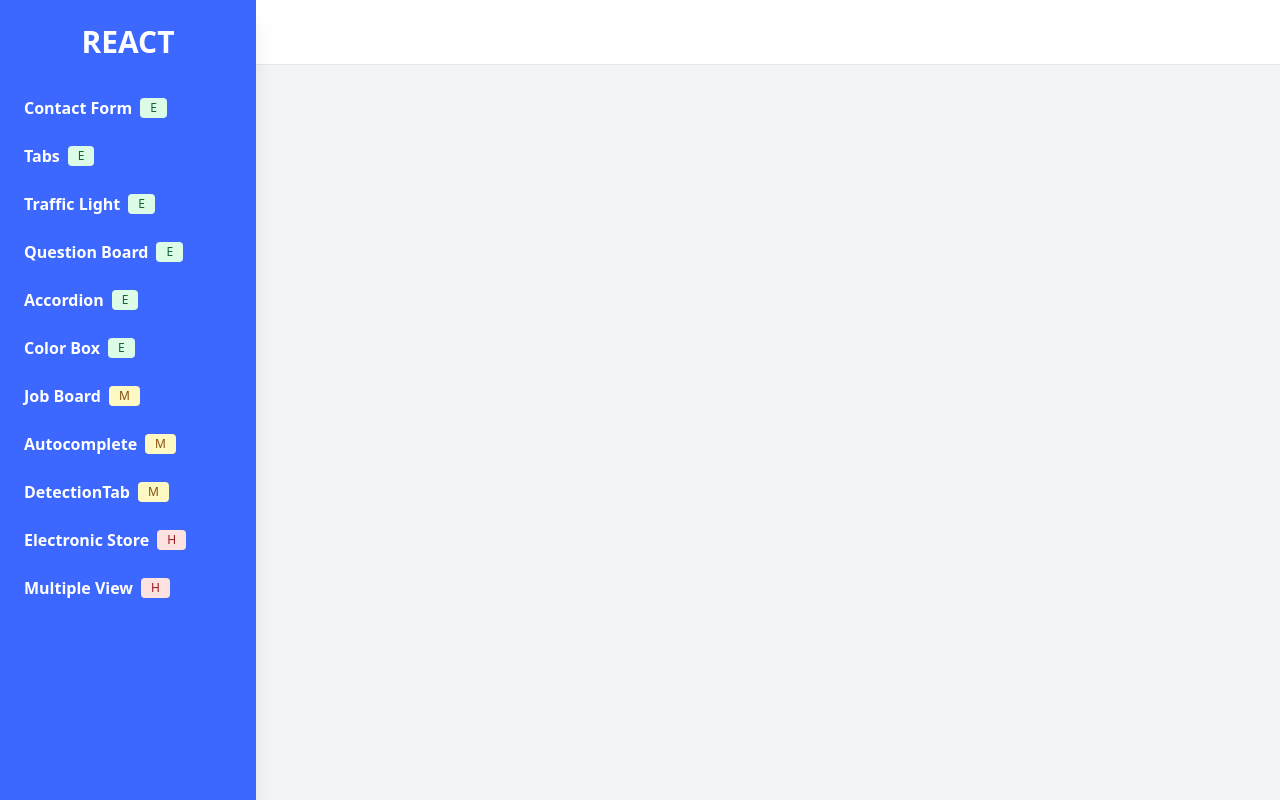
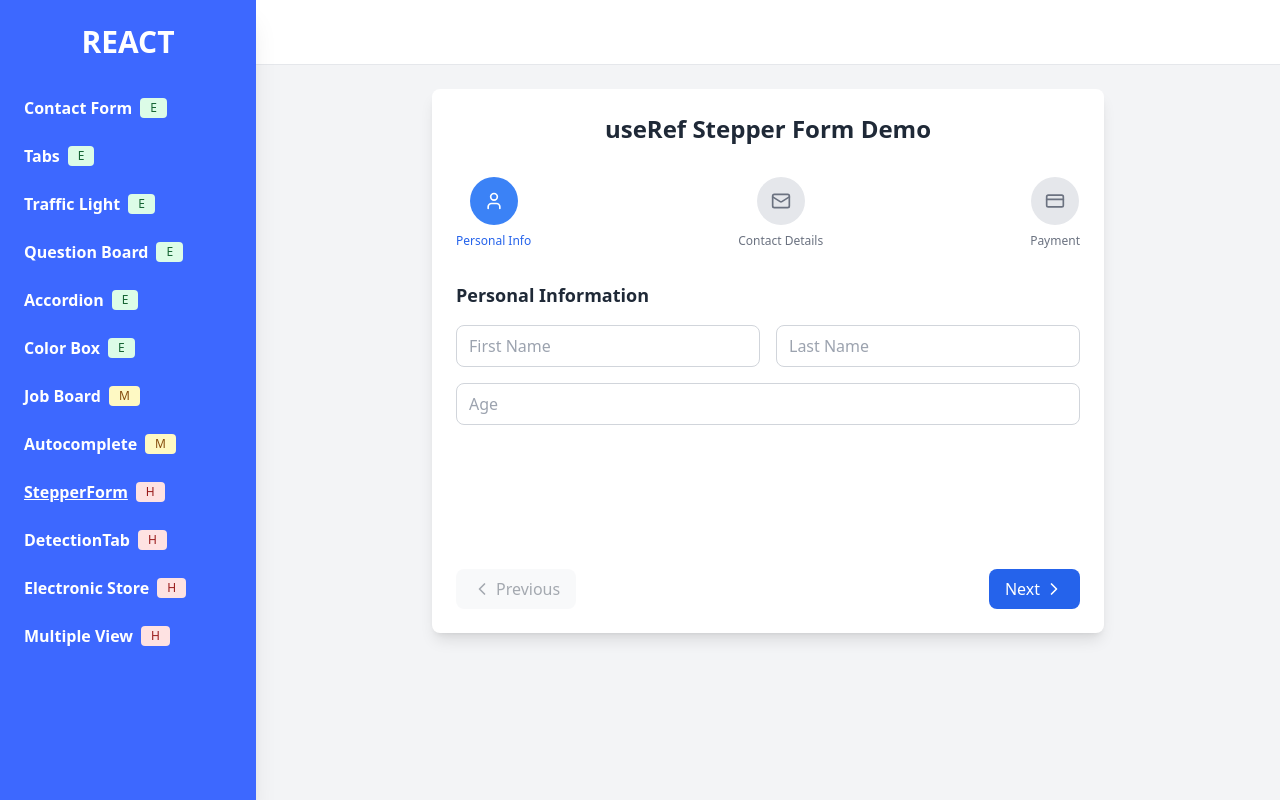
Before and after one commit to nhattruongniit/react-interview-coding, a React (Vite) app: page /stepper-form in a window 1280 px wide. Built offline with nearby package versions, Linux system fonts and the light colour scheme.

Commit message:
stepper form

```diff
--- a/package.json
+++ b/package.json
@@ -11,6 +11,7 @@
     "network": "vite --host"
   },
   "dependencies": {
+    "lucide-react": "^0.515.0",
     "react": "^18.2.0",
     "react-dom": "^18.2.0",
     "react-router-dom": "^6.21.2"
--- a/src/App.jsx
+++ b/src/App.jsx
@@ -11,6 +11,7 @@ import ElectronicStore from "./ElectronicStore/ElectronicStore";
 import MultipleView from "./MultipleView/MultipleView";
 import Autocomplete from "./AutoComplete/AutoComplete";
 import DetectionTab from "./DetectionTab/DetectionTab";
+import StepperForm from "./StepperForm/StepperForm";
 
 function App() {
   return (
@@ -95,12 +96,21 @@ function App() {
             </li>
             <li className="flex items-center mt-6">
               <NavLink
+                to="/stepper-form"
+                className="flex items-center active-nav-link text-whitenav-item pr-2"
+              >
+                StepperForm
+              </NavLink>
+              <span className="bg-red-100 text-red-800 text-xs font-medium me-2 px-2.5 py-0.5 rounded">H</span>
+            </li>
+            <li className="flex items-center mt-6">
+              <NavLink
                 to="/detection-tab"
                 className="flex items-center active-nav-link text-whitenav-item pr-2"
               >
                 DetectionTab
               </NavLink>
-              <span className="bg-yellow-100 text-yellow-800 text-xs font-medium me-2 px-2.5 py-0.5 rounded">M</span>
+              <span className="bg-red-100 text-red-800 text-xs font-medium me-2 px-2.5 py-0.5 rounded">H</span>
             </li>
             <li className="flex items-center mt-6">
               <NavLink
@@ -143,6 +153,7 @@ function App() {
               <Route path="/electronic-store" element={<ElectronicStore />} />
               <Route path="/multiple-view" element={<MultipleView />} />
               <Route path="/detection-tab" element={<DetectionTab />} />
+              <Route path="/stepper-form" element={<StepperForm />} />
             </Routes>
           </main>
         </div>
--- /dev/null
+++ b/src/StepperForm/StepperForm.tsx
@@ -0,0 +1,273 @@
+import { useState, useRef } from 'react';
+import { ChevronLeft, ChevronRight, User, Mail, CreditCard, Check } from 'lucide-react';
+
+const StepperForm = () => {
+  const [currentStep, setCurrentStep] = useState(0);
+
+  // useRef to store step statuses - persists across re-renders without causing re-renders
+  const stepStatusRef = useRef({
+    0: { completed: false, data: {} },
+    1: { completed: false, data: {} },
+    2: { completed: false, data: {} },
+  });
+
+  // Form data for each step
+  const [formData, setFormData] = useState({
+    firstName: '',
+    lastName: '',
+    age: '',
+
+    email: '',
+    phone: '',
+    address: '',
+
+    cardNumber: '',
+    expiryDate: '',
+    cvv: ''
+  });
+
+  const steps = [
+    {
+      title: 'Personal Info',
+      icon: User,
+      fields: ['firstName', 'lastName', 'age']
+    },
+    {
+      title: 'Contact Details',
+      icon: Mail,
+      fields: ['email', 'phone', 'address']
+    },
+    {
+      title: 'Payment',
+      icon: CreditCard,
+      fields: ['cardNumber', 'expiryDate', 'cvv']
+    }
+  ];
+
+  // Save current step status using useRef
+  const saveStepStatus = (stepIndex, isCompleted = false) => {
+    const stepFields = steps[stepIndex].fields;
+    const stepData = {};
+
+    stepFields.forEach(field => {
+      stepData[field] = formData[field];
+    });
+
+    // Update the ref directly - no re-render triggered
+    stepStatusRef.current[stepIndex] = {
+      completed: isCompleted,
+      data: stepData,
+      timestamp: new Date().toISOString()
+    };
+
+    console.log('Step status saved to ref:', stepStatusRef.current[stepIndex]);
+  };
+
+  const handleNext = () => {
+    // Save current step status before moving
+    const isStepValid = validateCurrentStep();
+    saveStepStatus(currentStep, isStepValid);
+
+    if (currentStep < steps.length - 1) {
+      setCurrentStep(currentStep + 1);
+    }
+  };
+
+  const handlePrevious = () => {
+    // Save current step status before moving
+    saveStepStatus(currentStep, false);
+
+    if (currentStep > 0) {
+      setCurrentStep(currentStep - 1);
+    }
+  };
+
+  const validateCurrentStep = () => {
+    const stepFields = steps[currentStep].fields;
+    return stepFields.every(field => {
+      if (typeof formData[field] === 'boolean') return true;
+      return formData[field] && formData[field].toString().trim() !== '';
+    });
+  };
+
+  const handleInputChange = (field, value) => {
+    setFormData(prev => ({
+      ...prev,
+      [field]: value
+    }));
+  };
+
+  const handleSubmit = () => {
+    saveStepStatus(currentStep, true);
+    console.log('All step statuses:', stepStatusRef.current);
+  };
+
+  const renderStepContent = () => {
+    switch (currentStep) {
+      case 0:
+        return (
+          <div className="space-y-4">
+            <h3 className="text-lg font-semibold text-gray-800">Personal Information</h3>
+            <div className="grid grid-cols-2 gap-4">
+              <input
+                type="text"
+                placeholder="First Name"
+                value={formData.firstName}
+                onChange={(e) => handleInputChange('firstName', e.target.value)}
+                className="px-3 py-2 border border-gray-300 rounded-lg focus:outline-none focus:ring-2 focus:ring-blue-500"
+              />
+              <input
+                type="text"
+                placeholder="Last Name"
+                value={formData.lastName}
+                onChange={(e) => handleInputChange('lastName', e.target.value)}
+                className="px-3 py-2 border border-gray-300 rounded-lg focus:outline-none focus:ring-2 focus:ring-blue-500"
+              />
+            </div>
+            <input
+              type="number"
+              placeholder="Age"
+              value={formData.age}
+              onChange={(e) => handleInputChange('age', e.target.value)}
+              className="w-full px-3 py-2 border border-gray-300 rounded-lg focus:outline-none focus:ring-2 focus:ring-blue-500"
+            />
+          </div>
+        );
+      case 1:
+        return (
+          <div className="space-y-4">
+            <h3 className="text-lg font-semibold text-gray-800">Contact Details</h3>
+            <input
+              type="email"
+              placeholder="Email Address"
+              value={formData.email}
+              onChange={(e) => handleInputChange('email', e.target.value)}
+              className="w-full px-3 py-2 border border-gray-300 rounded-lg focus:outline-none focus:ring-2 focus:ring-blue-500"
+            />
+            <input
+              type="tel"
+              placeholder="Phone Number"
+              value={formData.phone}
+              onChange={(e) => handleInputChange('phone', e.target.value)}
+              className="w-full px-3 py-2 border border-gray-300 rounded-lg focus:outline-none focus:ring-2 focus:ring-blue-500"
+            />
+            <textarea
+              placeholder="Address"
+              value={formData.address}
+              onChange={(e) => handleInputChange('address', e.target.value)}
+              className="w-full px-3 py-2 border border-gray-300 rounded-lg focus:outline-none focus:ring-2 focus:ring-blue-500 h-20 resize-none"
+            />
+          </div>
+        );
+      case 2:
+        return (
+          <div className="space-y-4">
+            <h3 className="text-lg font-semibold text-gray-800">Payment Information</h3>
+            <input
+              type="text"
+              placeholder="Card Number"
+              value={formData.cardNumber}
+              onChange={(e) => handleInputChange('cardNumber', e.target.value)}
+              className="w-full px-3 py-2 border border-gray-300 rounded-lg focus:outline-none focus:ring-2 focus:ring-blue-500"
+            />
+            <div className="grid grid-cols-2 gap-4">
+              <input
+                type="text"
+                placeholder="MM/YY"
+                value={formData.expiryDate}
+                onChange={(e) => handleInputChange('expiryDate', e.target.value)}
+                className="px-3 py-2 border border-gray-300 rounded-lg focus:outline-none focus:ring-2 focus:ring-blue-500"
+              />
+              <input
+                type="text"
+                placeholder="CVV"
+                value={formData.cvv}
+                onChange={(e) => handleInputChange('cvv', e.target.value)}
+                className="px-3 py-2 border border-gray-300 rounded-lg focus:outline-none focus:ring-2 focus:ring-blue-500"
+              />
+            </div>
+          </div>
+        );
+      default:
+        return null;
+    }
+  };
+
+  return (
+    <div className="max-w-2xl mx-auto p-6 bg-white rounded-lg shadow-lg">
+      <h1 className="text-2xl font-bold text-center mb-8 text-gray-800">
+        useRef Stepper Form Demo
+      </h1>
+
+      {/* Progress Steps */}
+      <div className="flex items-center justify-between mb-8">
+        {steps.map((step, index) => {
+          const Icon = step.icon;
+          const isCompleted = stepStatusRef.current[index]?.completed;
+          const isActive = index === currentStep;
+
+          console.log("isCompleted: ", {
+            isCompleted,
+            stepStatusRef
+          })
+
+          return (
+            <div key={index} className="flex flex-col items-center">
+              <div
+                className={`w-12 h-12 rounded-full flex items-center justify-center mb-2 transition-all duration-200 ${
+                  isCompleted
+                    ? 'bg-green-500 text-white'
+                    : isActive
+                    ? 'bg-blue-500 text-white'
+                    : 'bg-gray-200 text-gray-500'
+                }`}
+              >
+                {isCompleted ? <Check size={20} /> : <Icon size={20} />}
+              </div>
+              <span className={`text-xs text-center ${isActive ? 'text-blue-600 font-medium' : 'text-gray-500'}`}>
+                {step.title}
+              </span>
+            </div>
+          );
+        })}
+      </div>
+
+      {/* Step Content */}
+      <div className="min-h-64">
+        {renderStepContent()}
+      </div>
+
+      {/* Navigation Buttons */}
+      <div className="flex justify-between mt-8">
+        <button
+          onClick={handlePrevious}
+          disabled={currentStep === 0}
+          className="flex items-center px-4 py-2 text-gray-600 bg-gray-100 rounded-lg hover:bg-gray-200 disabled:opacity-50 disabled:cursor-not-allowed transition-colors"
+        >
+          <ChevronLeft size={20} className="mr-1" />
+          Previous
+        </button>
+
+        {currentStep === steps.length - 1 ? (
+          <button
+            onClick={handleSubmit}
+            className="flex items-center px-6 py-2 bg-green-600 text-white rounded-lg hover:bg-green-700 transition-colors"
+          >
+            Submit Form
+            <Check size={20} className="ml-1" />
+          </button>
+        ) : (
+          <button
+            onClick={handleNext}
+            className="flex items-center px-4 py-2 bg-blue-600 text-white rounded-lg hover:bg-blue-700 transition-colors"
+          >
+            Next
+            <ChevronRight size={20} className="ml-1" />
+          </button>
+        )}
+      </div>
+    </div>
+  );
+};
+
+export default StepperForm;
```
Also changed, not shown: 1 other file (tests, documents, lock files or other folders).
